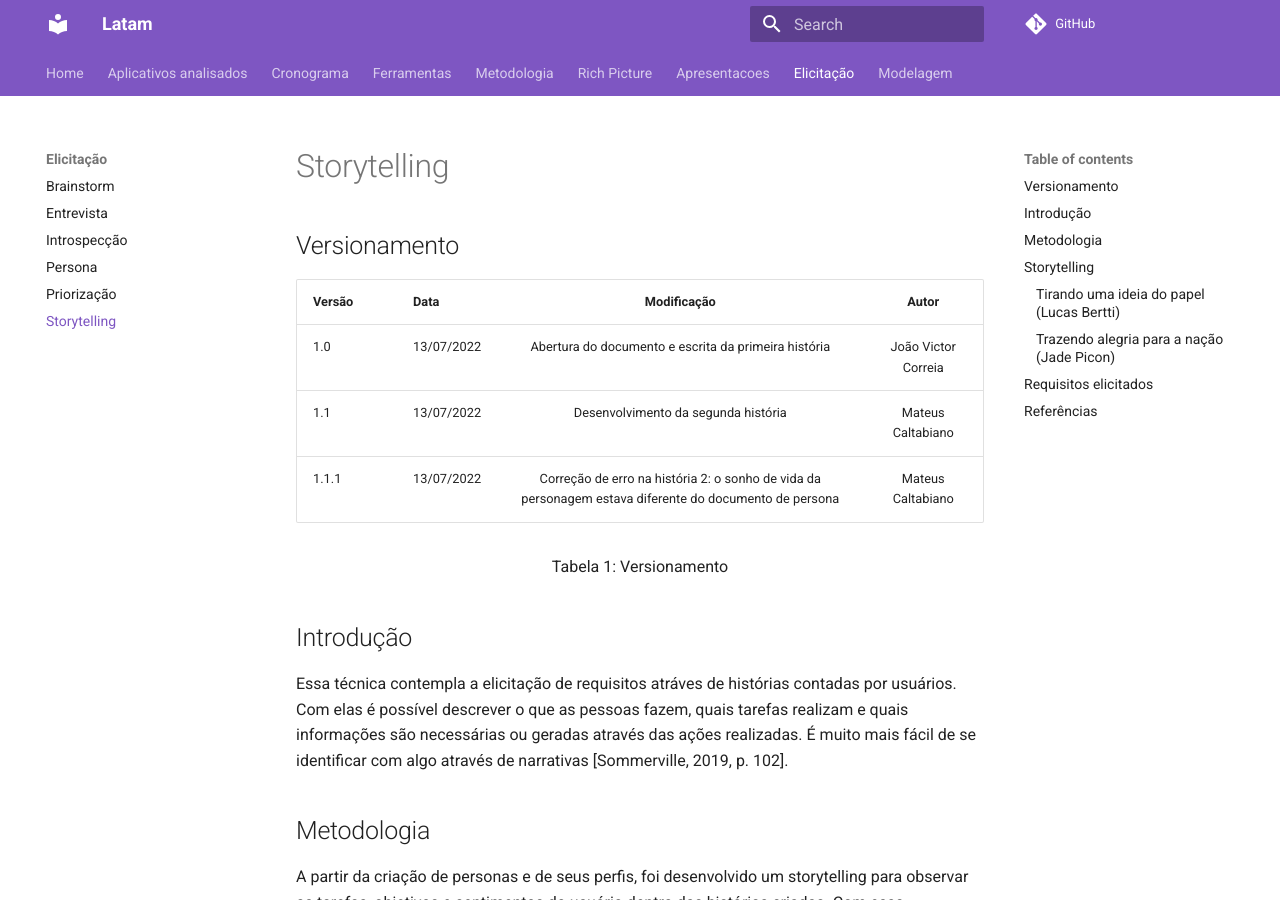
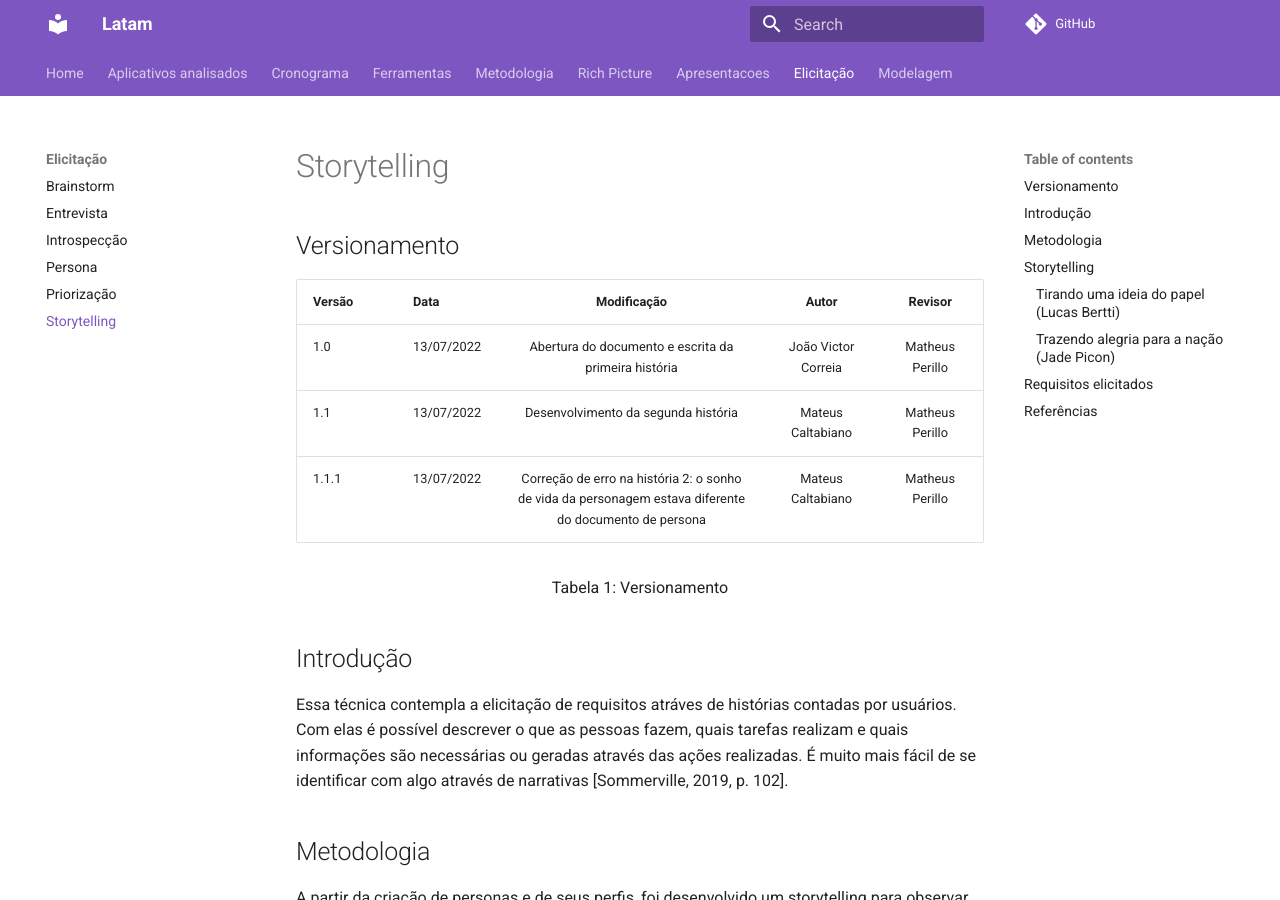
Before and after one commit to Requisitos-de-Software/2022.1-TikTok, an MkDocs documentation site: the page built from docs/elicitação/storytelling.md, in a window 1280 px wide and 900 px high. Built offline with MkDocs 1.6.1 and Material for MkDocs 9.7.7, drawn with Linux system fonts in a browser that asks for light colours; comment, search, counter and statistics services are not loaded.

Commit message:
#37 - Atualização de revisor

```diff
--- a/docs/elicitação/storytelling.md
+++ b/docs/elicitação/storytelling.md
@@ -1,11 +1,11 @@
 # Storytelling
 ## Versionamento
 
-| Versão | Data       |                                              Modificação                                               |        Autor        |
-| ------ | ---------- |:------------------------------------------------------------------------------------------------------:|:-------------------:|
-| 1.0    | 13/07/2022 |                          Abertura do documento e escrita da primeira história                          | João Victor Correia |
-| 1.1    | 13/07/2022 |                                  Desenvolvimento da segunda história                                   |  Mateus Caltabiano  |
-| 1.1.1  | 13/07/2022 | Correção de erro na história 2: o sonho de vida da personagem estava diferente do documento de persona |  Mateus Caltabiano  |
+| Versão | Data       |                                              Modificação                                               |        Autor        | Revisor |
+| ------ | ---------- |:------------------------------------------------------------------------------------------------------:|:-------------------:| :-: |
+| 1.0    | 13/07/2022 |                          Abertura do documento e escrita da primeira história                          | João Victor Correia | Matheus Perillo|
+| 1.1    | 13/07/2022 |                                  Desenvolvimento da segunda história                                   |  Mateus Caltabiano  | Matheus Perillo|
+| 1.1.1  | 13/07/2022 | Correção de erro na história 2: o sonho de vida da personagem estava diferente do documento de persona |  Mateus Caltabiano  |Matheus Perillo |
 <div style="text-align: center">
 <p>Tabela 1: Versionamento</p>
 </div>
```
